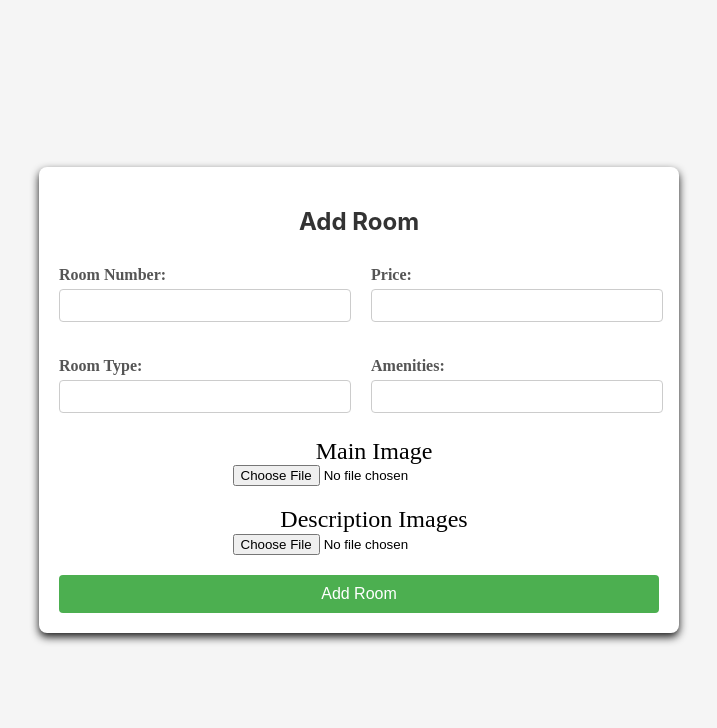
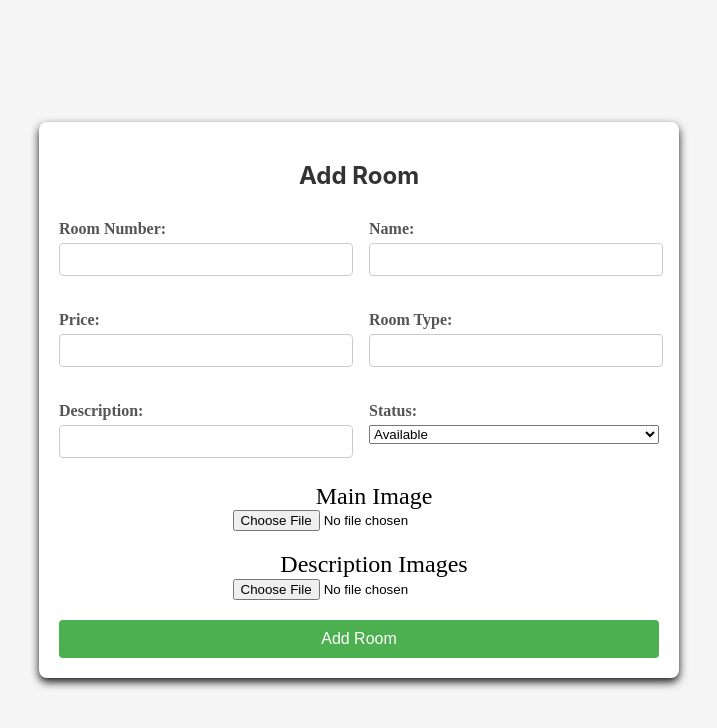
Before and after one commit to LancerLam2k4/AI-Powered-Hotel-Booking-App, a React (Create React App) app in the folder frontend/: page /add-room in a window 1280 px wide. Shown: the top 728 px of the page, without its empty margins (281-998 px from the left). Built offline with nearby package versions, Linux system fonts and the light colour scheme.

Commit message:
room-edit-3

```diff
--- a/frontend/src/components/Admin/AddRoom.css
+++ b/frontend/src/components/Admin/AddRoom.css
@@ -62,12 +62,28 @@ label {
     font-size: 24px;
   }
 
+  /* Adjustments for the labels on the left and right */
+  .form-row {
+    display: flex;
+    justify-content: space-between;
+  }
+
+  .form-group.left {
+    flex: 1; /* Left group takes available space */
+    margin-right: 10px; /* Spacing between left and right groups */
+  }
+
+  .form-group.right {
+    flex: 1; /* Right group takes available space */
+    margin-left: 10px; /* Spacing between left and right groups */
+  }
+
+  /* Main and sub image sections remain unchanged */
   .image-section {
     text-align: center;
     margin-bottom: 20px;
   }
 
-/* Aligns the main image section with file upload on left and preview on right */
   .main-image-container {
     display: flex;
     align-items: center;
@@ -76,19 +92,8 @@ label {
     flex-direction: row;
   }
 
-.choose-file {
-  flex: 1;
-  margin-right: 20px;
-}
-
-.file-label {
-  display: inline-block;
-  font-weight: bold;
-  color: #555;
-}
-
   .main-preview-img {
-  width: 150px;          /* Adjust as needed */
+    width: 150px; /* Adjust as needed */
     height: auto;
     object-fit: cover;
     border: 1px solid #ddd;
--- a/frontend/src/components/Admin/AddRoom.js
+++ b/frontend/src/components/Admin/AddRoom.js
@@ -1,4 +1,3 @@
-// AddRoom.js
 import React, { useState } from 'react';
 import axios from 'axios';
 import { useNavigate } from 'react-router-dom';
@@ -7,13 +6,44 @@ import './AddRoom.css';
 const AddRoom = () => {
   const [roomData, setRoomData] = useState({
     room_id: '',
+    name: '',
     type: '',
     price: '',
-    amenities: '',
-    availability: false,
+    description: '',
+    status: 'available', // Default status
+    reviews: [], // Assuming reviews will be an array of objects later
     mainPhoto: null,
     subPhotos: [],
   });
+
+  const navigate = useNavigate(); // For navigation after successful submission
+
+  const handleSubmit = async (e) => {
+    e.preventDefault();
+    const formData = new FormData();
+
+    // Append all fields to FormData
+    for (const key in roomData) {
+      if (Array.isArray(roomData[key])) {
+        roomData[key].forEach((file) => formData.append(key, file));
+      } else {
+        formData.append(key, roomData[key]);
+      }
+    }
+
+    try {
+      await axios.post('http://localhost:8000/api/add-room', formData, {
+        headers: {
+          'Content-Type': 'multipart/form-data',
+        },
+      });
+      alert('Room added successfully!');
+      navigate('/rooms'); // Redirect to rooms page after successful submission
+    } catch (error) {
+      console.error(error);
+      alert('Failed to add room. Please try again.');
+    }
+  };
 
   const handleChange = (e) => {
     const { name, value, type, checked } = e.target;
@@ -71,35 +101,44 @@ const AddRoom = () => {
     e.preventDefault(); // Prevent default to allow drop
   };
 
-  const handleSubmit = (e) => {
-    e.preventDefault();
-    console.log(roomData);
-  };
-
   return (
     <div className="add-room-page">
       <div className="add-room-box">
         <h2>Add Room</h2>
         <form onSubmit={handleSubmit}>
         <div className="form-row">
-            <div className="form-group">
+            <div className="form-group left">
             <label>Room Number:</label>
             <input type="text" name="room_id" value={roomData.room_id} onChange={handleChange} required />
             </div>
-            <div className="form-group">
-              <label>Price:</label>
-              <input type="text" name="price" value={roomData.price} onChange={handleChange} step="0.01" required />
+            <div className="form-group right">
+            <label>Name:</label>
+            <input type="text" name="name" value={roomData.name} onChange={handleChange} required />
             </div>
         </div>
 
         <div className="form-row">
-            <div className="form-group">
+            <div className="form-group left">
+            <label>Price:</label>
+            <input type="text" name="price" value={roomData.price} onChange={handleChange} step="0.01" required />
+            </div>
+            <div className="form-group right">
             <label>Room Type:</label>
             <input type="text" name="type" value={roomData.type} onChange={handleChange} required />
             </div>
-            <div className="form-group">
-              <label>Amenities:</label>
-              <input type="text" name="amenities" value={roomData.amenities} onChange={handleChange} required />
+        </div>
+
+        <div className="form-row">
+            <div className="form-group left">
+            <label>Description:</label>
+            <input type="text" name="description" value={roomData.description} onChange={handleChange} required />
+            </div>
+            <div className="form-group right">
+            <label>Status:</label>
+            <select name="status" value={roomData.status} onChange={handleChange}>
+                <option value="available">Available</option>
+                <option value="unavailable">Unavailable</option>
+            </select>
             </div>
         </div>
 
--- a/frontend/src/components/Admin/AdminDashboard.css
+++ b/frontend/src/components/Admin/AdminDashboard.css
@@ -225,7 +225,7 @@ img.add-icon:hover {
 }
 
 /* Footer */
-.footer {
+.footer-admin-dashboard {
     text-align: center;
     padding: 10px;
     background-color: lightgrey;
--- a/frontend/src/components/Admin/AdminDashboard.js
+++ b/frontend/src/components/Admin/AdminDashboard.js
@@ -109,7 +109,7 @@ const AdminDashboard = () => {
                 <th>Room type</th>
                 <th>Price</th>
                 <th>Availability</th>
-                <th>Amenities</th>
+                <th>Description</th>
                 <th>Rating</th>
                 <th>Image</th>
                 <th><button onClick={handleAddRoom} className="add-room-btn">ADD ROOM</button></th>
@@ -121,8 +121,8 @@ const AdminDashboard = () => {
                   <td>{room.room_id}</td>
                   <td>{room.type}</td>
                   <td>${room.price}</td>
-                  <td>{room.availability ? 'Available' : 'Not Available'}</td>
-                  <td>{room.amenities}</td>
+                  <td>{room.status ? 'Available' : 'Not Available'}</td>
+                  <td>{room.description}</td>
                   <td>{renderStars(room.rating)}</td>
                   <td><img src={room.image_url} alt="Room" width="100" height="80" /></td>
                   <td>
@@ -139,7 +139,7 @@ const AdminDashboard = () => {
       </div>
 
       {/* Footer */}
-      <footer className="footer">
+      <footer className="footer-admin-dashboard">
         Developed by Group 5
       </footer>
     </div>
```
Lines whose indentation alone changed are shown as unchanged.
